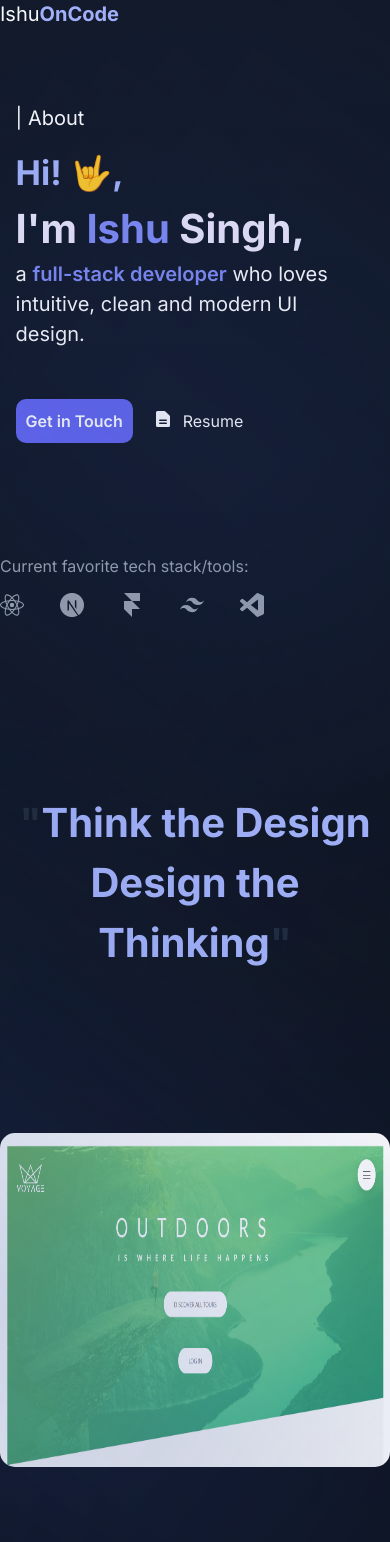
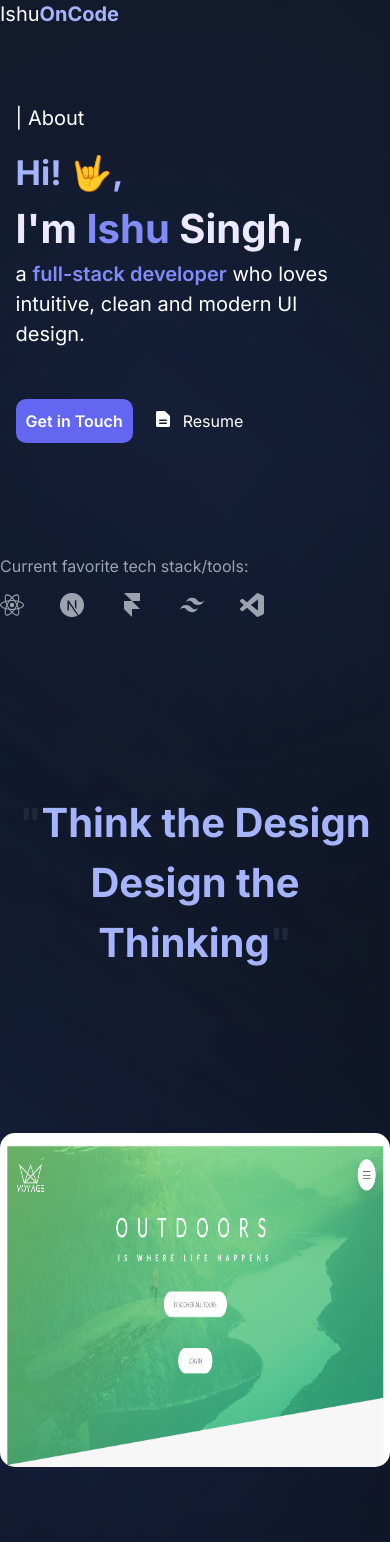
Before and after one commit to ishuoncode/my_portfolio, a Next.js app: page / in a window 390 px wide. Shown: the top 1542 px of the page. Built offline with nearby package versions, Linux system fonts and the light colour scheme.

Commit message:
fix error of button

```diff
--- a/app/components/About.js
+++ b/app/components/About.js
@@ -15,7 +15,8 @@ import Link from 'next/link';
 export default function About() {
   return (
     <>
-      <div className=" absolute   sm:left-[52%] left-[23%] sm:top-[40%] top-[27%] z-0 h-[50vh] w-[204px] rotate-[-53.13deg] bg-[#2d4898bf] blur-[200px] lg:left-[60%] lg:top-[21%] lg:h-[70vh] lg:w-[300px]"></div>
+      <div className=" absolute   sm:left-[52%] left-[23%] sm:top-[40%] top-[27%]  h-[50vh] w-[204px] rotate-[-53.13deg] bg-[#2d4898bf] blur-[200px] lg:left-[60%] lg:top-[21%] lg:h-[70vh] lg:w-[300px]"
+      style={{zIndex:"-1"}}></div>
       <motion.div
         variants={staggerContainer}
         initial="hidden"
@@ -54,7 +55,8 @@ export default function About() {
               who loves intuitive,
               clean and modern UI design.
             </p>
-            <div className="mt-[50px] flex sm:w-[500px] w-[257px]  items-center justify-items-center">
+            <div className="mt-[50px] flex sm:w-[500px] w-[257px]  items-center justify-items-center"
+            style={{zIndex:"10"}}>
               <div className='cursor-pointer'>
                 {/* <button className={`${buttonStyle}`}>Get in Touch</button> */}
                  <a href="/Contact" >
@@ -63,7 +65,7 @@ export default function About() {
                   </button>
                 </a>
               </div>
-              <div className="ml-[20px] cursor-ponter">
+              <div className="ml-[20px] cursor-ponter ">
                 <a
                   className="flex"
                   href="https://drive.google.com/file/d/1p72uUYCW8iLbL__Qv32L0Miml_C5lzbu/view?usp=drive_link"
--- a/app/components/Opentable.js
+++ b/app/components/Opentable.js
@@ -23,7 +23,8 @@ export default function OpenTable() {
       viewport={{ once: false, amount: 0.25 }}
       className=" relative lg:h-[650px] sm:h-[1058px] xs:h-[1355px]  "
     >
-        <div className=" absolute lg:right-[125px] right-[170px] lg:top-[-103px] top-[428px] z-0 lg:h-[500px] h-[400px]  w-[400px] rotate-[-53.13deg] bg-[#2d4898bf] blur-[200px]"></div>
+        <div className=" absolute lg:right-[125px] right-[170px] lg:top-[-103px] top-[428px]  lg:h-[500px] h-[400px]  w-[400px] rotate-[-53.13deg] bg-[#2d4898bf] blur-[200px]"
+        style={{zIndex:"-1"}}></div>
       <div className="lg:flex  h-[400px]">
         <div className="mt-[-80px] lg:flex-1">
 
@@ -47,13 +48,13 @@ export default function OpenTable() {
           </div>
           <Link href="https://open-table-git-master-ishuoncode.vercel.app/">
             <button
-              className={`ml-[85px] mt-[30px] w-[200px] rounded-[10px] bg-indigo-500 p-[10px] font-semibold  text-white hover:bg-[#4a4fef]`}
+              className={`ml-[85px] mt-[30px] w-[200px] rounded-[10px] bg-indigo-500 p-[10px] font-semibold  text-white hover:bg-[#4a4fef] z-10`}
             >
               Click to visit
             </button>
           </Link>
         </div>
-        <div className="z-[1] lg:flex-1 ">
+        <div className="z-[1] lg:flex-1 " style={{zIndex:"10"}}>
           <div className=" lg:ml-[0px] mt-[100px] lg:mt-[0px] w-[100%] ">
 
             <motion.div variants={roll180(0.3, 1,-180)}>
--- a/app/components/Voyage.js
+++ b/app/components/Voyage.js
@@ -24,11 +24,12 @@ export default function Voyage() {
       className="relative lg:h-[710px] sm:h-[1058px] sm:h-[1140px] h-[1450px] flex-col"
     >
       {/* <div className=' absolute h-[500px] w-[400px] left-[300px] mt-[20px] top-[20px]  z-[2] bg-[green] rotate-[-53.13deg]'></div> */}
-      <div className=" absolute sm:left-[101px] xs:left-[-138px] sm:top-[-173px] xs:top-[-260px] z-[0] h-[500px]  min-h-screen md:w-[400px] w-[200px] rotate-[-53.13deg] bg-[#2d4898bf] blur-[200px]"></div>
-      <div className=" lg:flex h-[400px]">
-        <div className="z-[10] lg:flex-1 ">
+      <div className=" absolute sm:left-[101px] xs:left-[-138px] sm:top-[-173px] xs:top-[-260px] z-0 h-[500px]  min-h-screen md:w-[400px] w-[200px] rotate-[-53.13deg] bg-[#2d4898bf] blur-[200px]"
+      style={{zIndex:"-1"}}></div>
+      <div className=" lg:flex h-[400px] ">
+        <div className=" lg:flex-1 ">
           <motion.div variants={roll180(0.3, 1)}>
-            <div className="  xl:mx-[20%] lg:mx-[7%] ">
+            <div className="  xl:mx-[20%] lg:mx-[7%] " style={{zIndex:"10"}}>
               {' '}
               <Image
                 src={`/assest/Voyage-${changeImageNumber}.png`}
```
